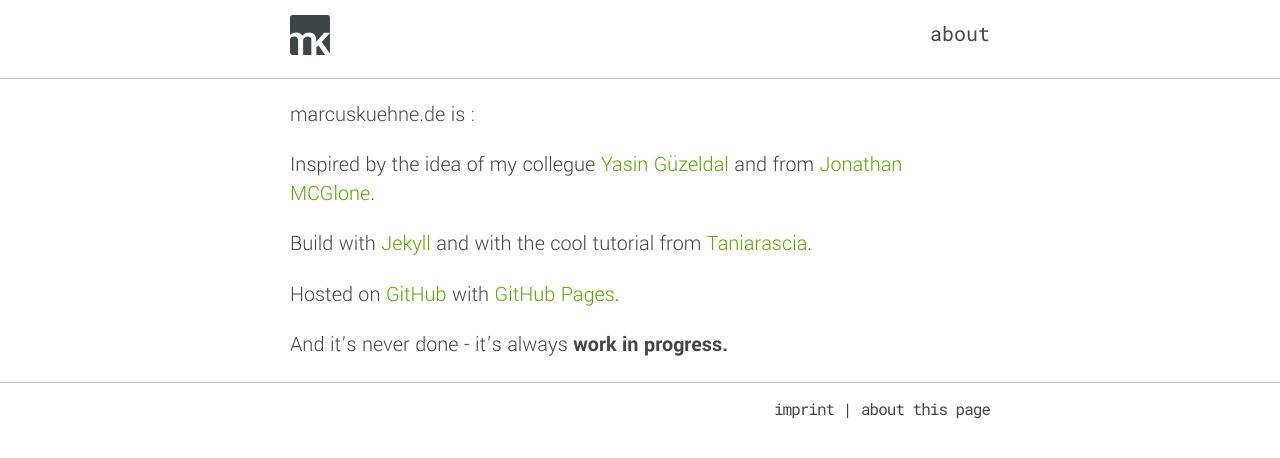
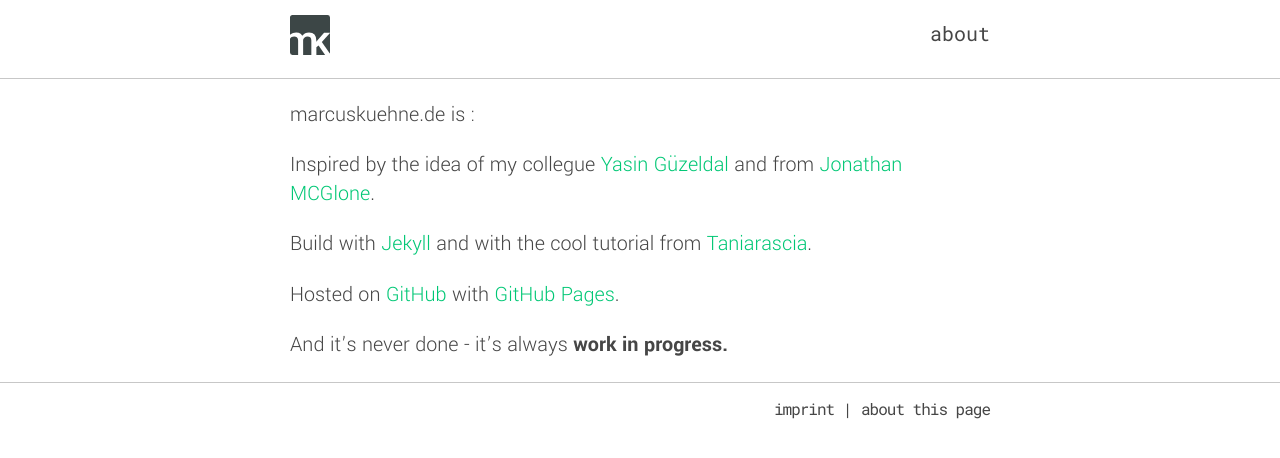
Before and after one commit to marcuskuehne/marcuskuehne.github.io, a Jekyll site: the page built from _pages/02_aboutsite.md, in a window 1280 px wide. Shown: the top 458 px of the page. Built offline with Jekyll 4.4.1, drawn with Linux system fonts in a browser that asks for light colours.

Commit message:
smoother green

```diff
--- a/_sass/_base.scss
+++ b/_sass/_base.scss
@@ -4,7 +4,7 @@ $line-color: #c7c7c7;
 $link-hover-color: #ffffff;
 $black: #3c4646;
 $green-80:#8cd211;
-$green-100:#5aa700;
+$green-100:#00c775;
 $grey-60: #f4f4f4;
 
 
```
